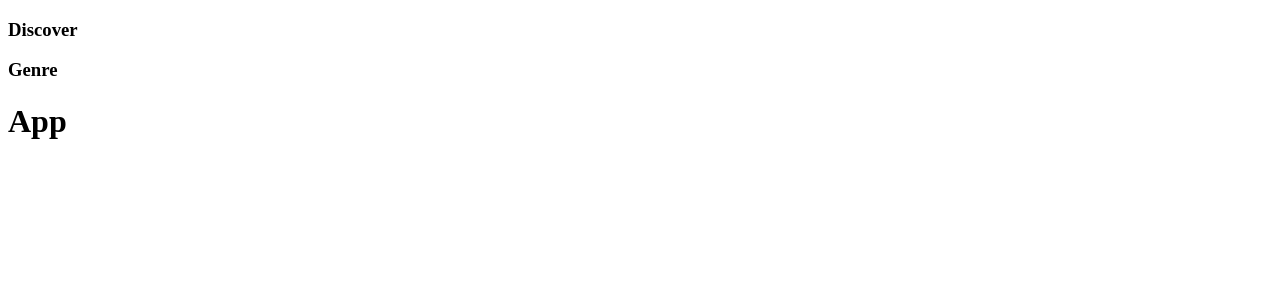
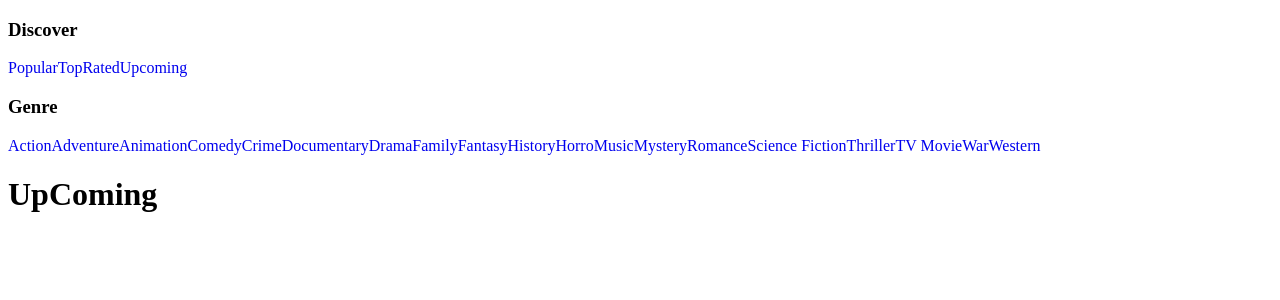
Before and after one commit to mrnguyener21/Movie-LiBrary, a React (Create React App) app: page /discover/upcoming in a window 1280 px wide. Shown: the top 300 px of the page. Built offline with nearby package versions, Linux system fonts and the light colour scheme.

Commit message:
added react-router

```diff
--- a/src/App.js
+++ b/src/App.js
@@ -1,14 +1,41 @@
 import React from 'react'
-import {NavBar, SideBar, Popular, TopRated, Upcoming,Action, Adventure, Animation, Comedy, Crime, Documentary, Drama, Family, Fantasy, History, Horror, Music, Mystery, Romance, ScienceFiction, Thriller, TvMovie, War, Western} from './component';
+import {NavBar, SideBar, Popular, TopRated, UpComing,Action, Adventure, Animation, Comedy, Crime, Documentary, Drama, Family, Fantasy, History, Horror, Music, Mystery, Romance, ScienceFiction, Thriller, TvMovie, War, Western} from './component';
 
+import {BrowserRouter as Router, Switch, Route} from 'react-router-dom';
 
 const App = () => {
     return (
-        <div>
-            <NavBar/>
-            <SideBar/>
-            <h1>App</h1>
-        </div>
+        <>
+            <Router>
+                <NavBar/>
+                <SideBar/>
+                <Switch>
+                    <Route component={Popular} path='/discover/popular'/>
+                    <Route component={TopRated} path='/discover/topRated'/>
+                    <Route component={UpComing} path='/discover/upcoming'/>
+
+                    <Route component={Action} path='/genre/action'/>
+                    <Route component={Adventure} path='/genre/adventure'/>
+                    <Route component={Animation} path='/genre/animation'/>
+                    <Route component={Comedy} path='/genre/comedy'/>
+                    <Route component={Crime} path='/genre/crime'/>
+                    <Route component={Documentary} path='/genre/documentary'/>
+                    <Route component={Drama} path='/genre/drama'/>
+                    <Route component={Family} path='/genre/family'/>
+                    <Route component={Fantasy} path='/genre/fantasy'/>
+                    <Route component={History} path='/genre/history'/>
+                    <Route component={Horror} path='/genre/horror'/>
+                    <Route component={Music} path='/genre/music'/>
+                    <Route component={Mystery} path='/genre/mystery'/>
+                    <Route component={Romance} path='/genre/romance'/>
+                    <Route component={ScienceFiction} path='/genre/sciencefiction'/>
+                    <Route component={Thriller} path='/genre/thriller'/>
+                    <Route component={TvMovie} path='/genre/tvmovie'/>
+                    <Route component={War} path='/genre/war'/>
+                    <Route component={Western} path='/genre/western'/>
+                </Switch>
+            </Router>
+        </>
     )
 }
 
--- a/src/component/Page/Discover/Upcoming/Upcoming.jsx
+++ b/src/component/Page/Discover/Upcoming/Upcoming.jsx
@@ -1,11 +1,11 @@
 import React from 'react'
 
-const Upcoming = () => {
+const UpComing = () => {
     return (
         <div>
-            <h1>Upcoming</h1>
+            <h1>UpComing</h1>
         </div>
     )
 }
 
-export default Upcoming;
+export default UpComing;
--- a/src/component/SideBar/SideBar.jsx
+++ b/src/component/SideBar/SideBar.jsx
@@ -1,16 +1,40 @@
 import React from 'react'
 import styles from './SideBar.module.scss'
+
+import {Link} from 'react-router-dom'
 
 const SideBar = () => {
     return (
         <div className={styles.container}>
             <div className={styles.discover}>
                 <h3 className={styles.title}>Discover</h3>
+                <Link className={styles.link} to='/discover/popular'>Popular</Link>
+                <Link className={styles.link} to='/discover/topRated'>TopRated</Link>
+                <Link className={styles.link} to='/discover/upcoming'>Upcoming</Link>
             </div>
+
             <div className={styles.genre}>
                 <h3 className={styles.title}>Genre</h3>
+                    <Link className={styles.link} to='/genre/action'>Action</Link>
+                    <Link className={styles.link} to='/genre/adventure'>Adventure</Link>
+                    <Link className={styles.link} to='/genre/animation'>Animation</Link>
+                    <Link className={styles.link} to='/genre/comedy'>Comedy</Link>
+                    <Link className={styles.link} to='/genre/crime'>Crime</Link>
+                    <Link className={styles.link} to='/genre/documentary'>Documentary</Link>
+                    <Link className={styles.link} to='/genre/drama'>Drama</Link>
+                    <Link className={styles.link} to='/genre/family'>Family</Link>
+                    <Link className={styles.link} to='/genre/fantasy'>Fantasy</Link>
+                    <Link className={styles.link} to='/genre/history'>History</Link>
+                    <Link className={styles.link} to='/genre/horror'>Horro</Link>
+                    <Link className={styles.link} to='/genre/music'>Music</Link>
+                    <Link className={styles.link} to='/genre/mystery'>Mystery</Link>
+                    <Link className={styles.link} to='/genre/romance'>Romance</Link>
+                    <Link className={styles.link} to='/genre/sciencefiction'>Science Fiction</Link>
+                    <Link className={styles.link} to='/genre/thriller'>Thriller</Link>
+                    <Link className={styles.link} to='/genre/tvmovie'>TV Movie</Link>
+                    <Link className={styles.link} to='/genre/war'>War</Link>
+                    <Link className={styles.link} to='/genre/western'>Western</Link>
             </div>
-
         </div>
     )
 }
--- a/src/component/SideBar/SideBar.module.scss
+++ b/src/component/SideBar/SideBar.module.scss
@@ -0,0 +1,5 @@
+.container{
+}
+.link{
+    text-decoration: none;
+}
--- a/src/component/index.js
+++ b/src/component/index.js
@@ -4,7 +4,7 @@ export {default as SideBar} from './SideBar/SideBar';
 //Discover Section
 export {default as Popular} from './Page/Discover/Popular/Popular'
 export {default as TopRated} from './Page/Discover/TopRated/TopRated'
-export {default as Upcoming} from './Page/Discover/Upcoming/Upcoming'
+export {default as UpComing} from './Page/Discover/UpComing/UpComing'
 
 //Genre Section
 export {default as Action} from './Page/Genre/Action/Action';
```
Also changed, not shown: 1 other file (tests, documents, lock files or other folders).
